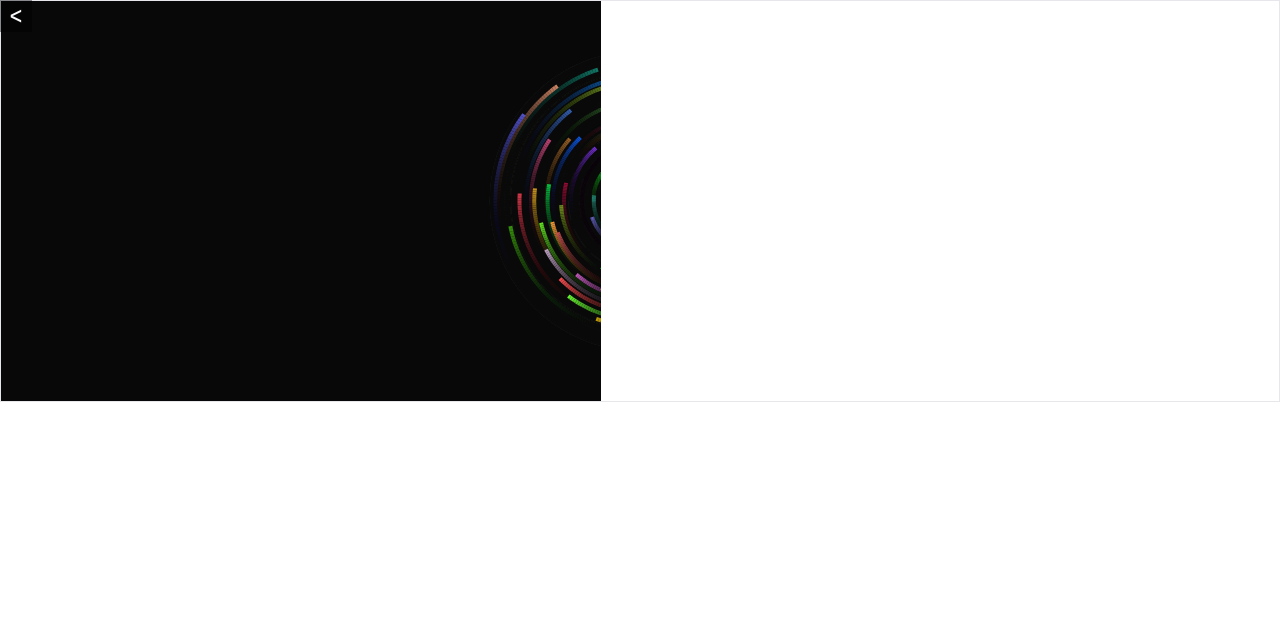
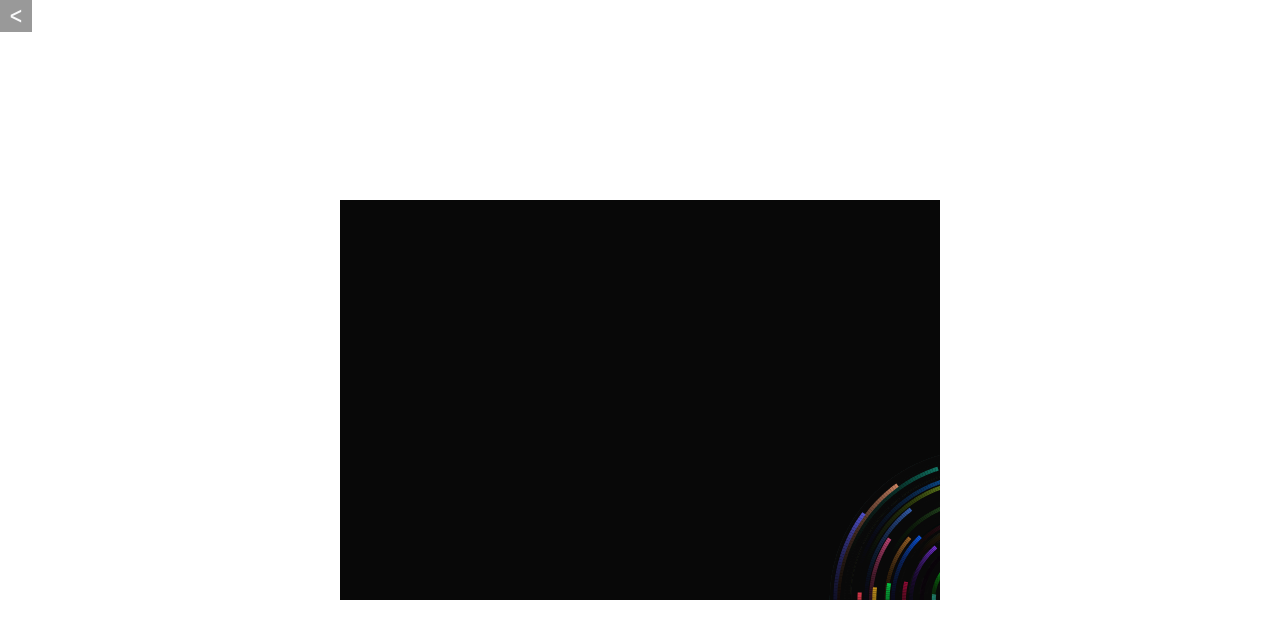
Before and after one commit to Debbl/v.aiwan.run, a React (Vite) app: page /002 in a window 1280 px wide. Shown: the top 638 px of the page. Built offline with nearby package versions, Linux system fonts and the light colour scheme.

Commit message:
fix(002): style

```diff
--- a/src/pages/002/MouseFollowing.tsx
+++ b/src/pages/002/MouseFollowing.tsx
@@ -30,7 +30,7 @@ const MouseFollowing: React.FC = () => {
           cursor.x = e.touches[0].clientX;
           cursor.y = e.touches[0].clientY;
         },
-        { passive: false },
+        { passive: false }
       );
       generateParticles(101);
       requestAnimationFrame(anim);
@@ -48,7 +48,7 @@ const MouseFollowing: React.FC = () => {
           clientHeight / 2,
           4,
           generateColor(),
-          0.02,
+          0.02
         );
       });
     }
@@ -63,7 +63,10 @@ const MouseFollowing: React.FC = () => {
     main();
   }, []);
   return (
-    <div ref={containerEl} className="border">
+    <div
+      ref={containerEl}
+      className="flex justify-center h-screen items-center"
+    >
       <canvas ref={cEl} width="600" height="400" className=""></canvas>
     </div>
   );
--- a/src/pages/Index.tsx
+++ b/src/pages/Index.tsx
@@ -17,7 +17,7 @@ function Index() {
               href={i.path}
               className="inline-block text-gray-400 ease-in duration-100 hover:text-gray-600 hover:scale-105"
             >
-              <span className="opacity-60">{i.pathName}</span>
+              <span className="opacity-60">{i.pathName}</span>{" "}
               <span>{i.id}</span>
             </a>
           </li>
```
